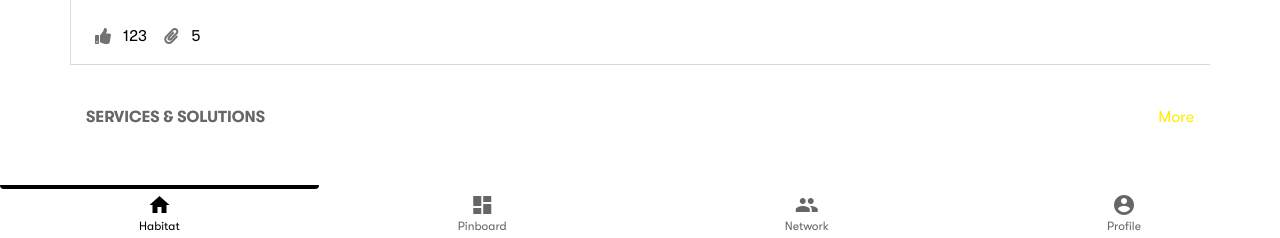
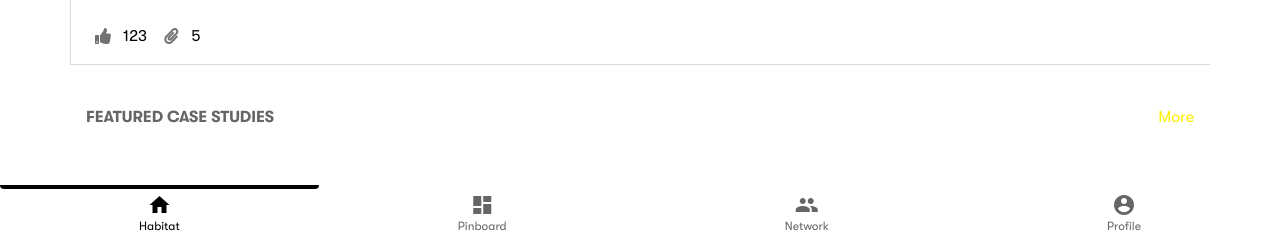
Before and after one commit to jsprlprd/digital-habitat, a Jekyll site: the page built from my-habitat/digital-transformation.html, in a window 1280 px wide and 900 px high, scrolled down 1283 px. Shown: the part 659-897 px from the top of the window. Built offline with Jekyll 4.4.1, drawn with Linux system fonts in a browser that asks for light colours; nearby versions of some CDN libraries.

Commit message:
Update from Forestry.io jsprlprd@gmail.com updated my-habitat/digital-transformation.html

```diff
--- a/my-habitat/digital-transformation.html
+++ b/my-habitat/digital-transformation.html
@@ -102,7 +102,7 @@ heading-title: Digital Transformation
 
 
 <div class="subheading d-flex align-items-start align-items-start justify-content-between">
-  <p class="subheading-title">Services &amp; Solutions</p>
+  <p class="subheading-title">Featured Case Studies</p>
   <a class="subheading-link" href="">More</a>
 </div>
 
```
